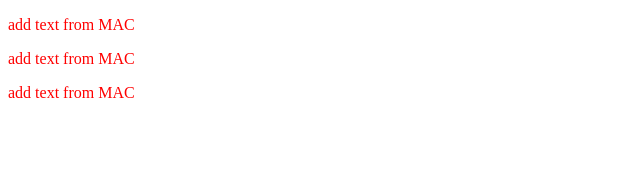
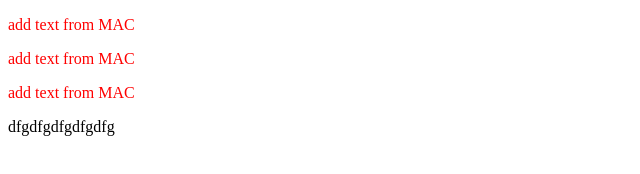
Before and after one commit to benito1988/learnConsole, a plain HTML site: page index.html in a window 1280 px wide. Shown: the whole page, without its empty margins (0-640 px from the left). Drawn offline with Linux system fonts and the light colour scheme.

Commit message:
Update index.html

```diff
--- a/index.html
+++ b/index.html
@@ -13,5 +13,6 @@
 <p>add text from MAC</p>
 <p>add text from MAC</p>
 <p>add text from MAC</p>
+    dfgdfgdfgdfgdfg
 </body>
 </html>
```
